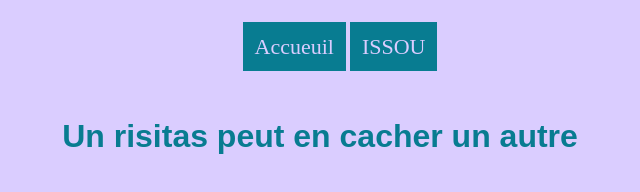
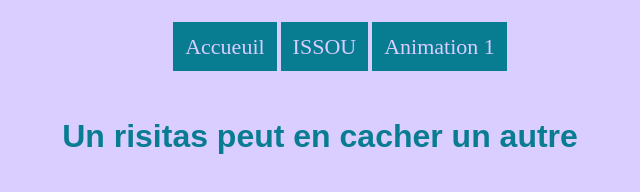
Before and after one commit to KingstarLeak/SiteV2, a plain HTML site: page issou.html in a window 1280 px wide. Shown: the whole page, without its empty margins (320-960 px from the left). Drawn offline with Linux system fonts and the light colour scheme.

Commit message:
Add files via upload

```diff
--- a/issou.html
+++ b/issou.html
@@ -20,11 +20,16 @@
               Accueuil
             </a>
           </li class="menu_bouton">
-                <li>
-                  <a href="#">
-                    ISSOU
-                  </a>
-                </li class="menu_bouton">
+          <li>
+            <a href="#">
+              ISSOU
+            </a>
+          </li class="menu_bouton">
+          <li>
+						<a href="anim1.html" target="_blank">
+							Animation 1
+						</a>
+					</li>
     </center>
       </ul>
     </nav>
```
